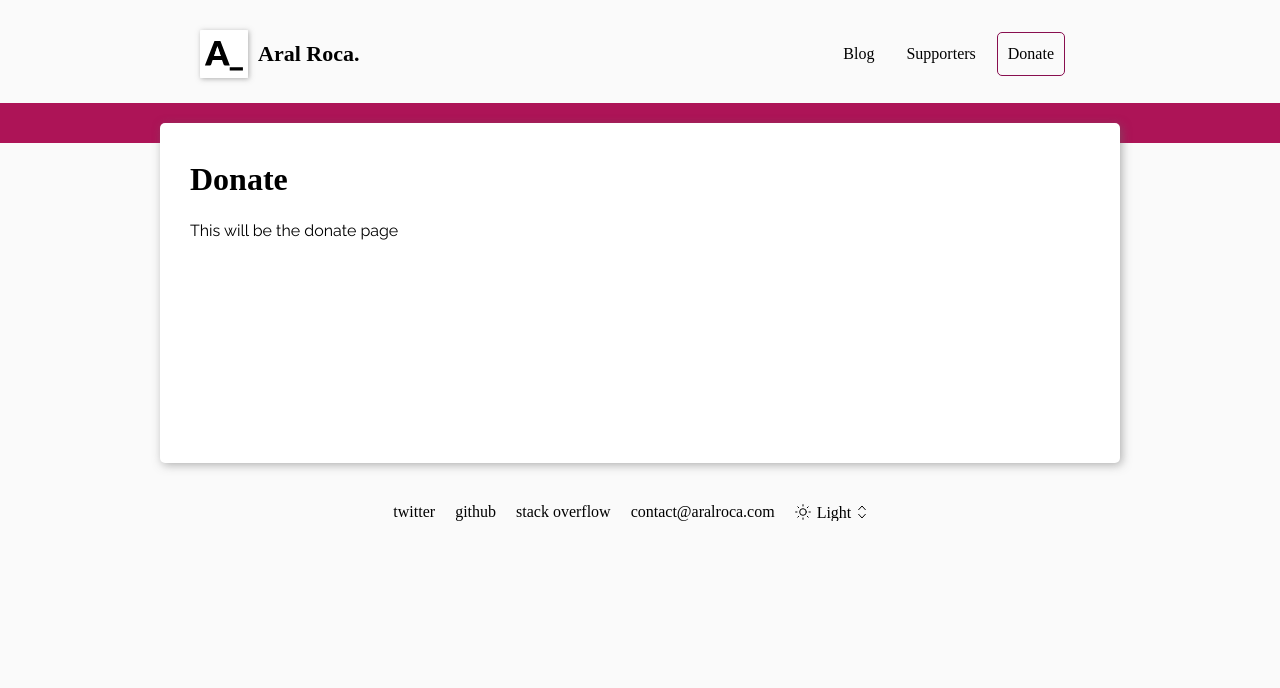
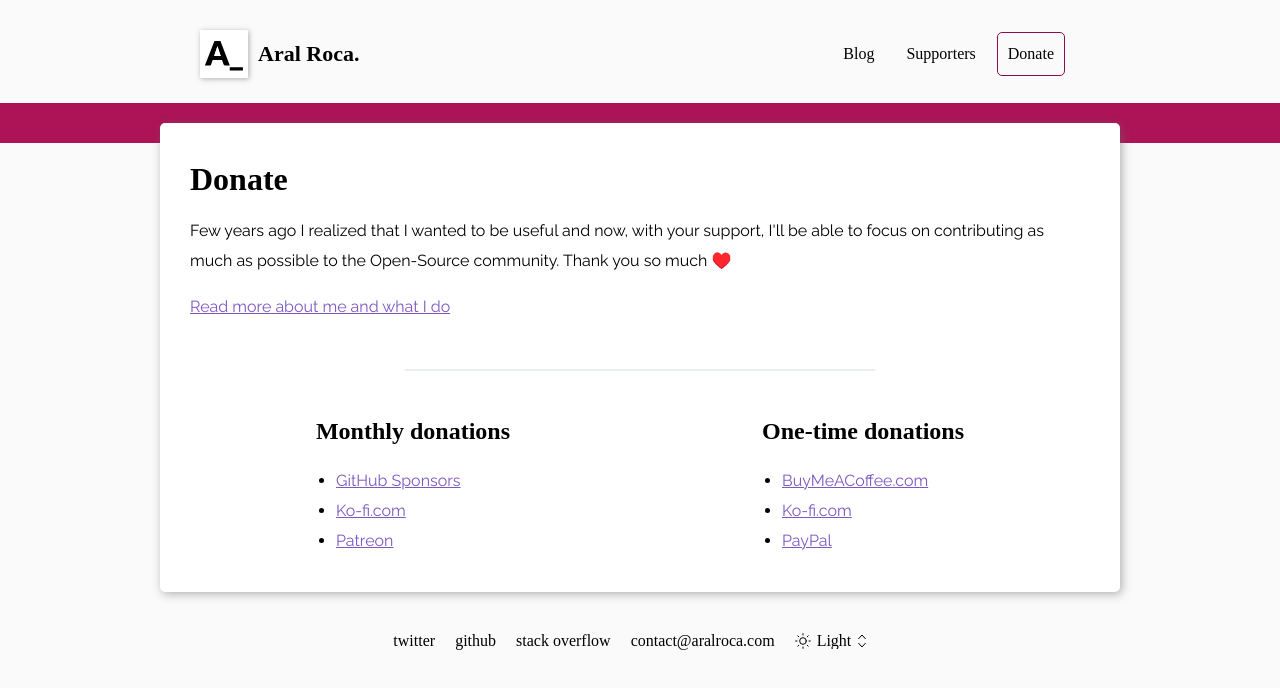
Before and after one commit to aralroca/aralroca.com, a Next.js app: page /donate in a window 1280 px wide. Shown: the top 688 px of the page. Built offline with nearby package versions, Linux system fonts and the light colour scheme; a web font is replaced by a local one.

Commit message:
Fill sections (#23)

```diff
--- a/pages/donate.js
+++ b/pages/donate.js
@@ -7,7 +7,87 @@ export default function Donate() {
         <title key="title">Donate - Aral Roca</title>
       </Head>
       <h1>Donate</h1>
-      This will be the donate page
+      <p>
+        Few years ago I realized that I wanted to be useful and now, with your
+        support, I'll be able to focus on contributing as much as possible to
+        the Open-Source community. Thank you so much ♥️
+      </p>
+      <a
+        href="https://github.com/sponsors/aralroca"
+        target="_blank"
+        rel="noopener noreferrer"
+      >
+        Read more about me and what I do
+      </a>
+
+      <hr className="donate-wrapper-separator" />
+      <div className="donate-wrapper">
+        <div>
+          <h2>Monthly donations</h2>
+          <ul>
+            <li>
+              <a
+                href="https://github.com/sponsors/aralroca"
+                target="_blank"
+                rel="noopener noreferrer"
+              >
+                GitHub Sponsors
+              </a>
+            </li>
+            <li>
+              <a
+                href="https://ko-fi.com/aralroca"
+                target="_blank"
+                rel="noopener noreferrer"
+              >
+                Ko-fi.com
+              </a>
+            </li>
+            <li>
+              <a
+                href="https://www.patreon.com/aralroca"
+                target="_blank"
+                rel="noopener noreferrer"
+              >
+                Patreon
+              </a>
+            </li>
+          </ul>
+        </div>
+
+        <div>
+          <h2>One-time donations</h2>
+          <ul>
+            <li>
+              <a
+                href="https://www.buymeacoffee.com/aralroca"
+                target="_blank"
+                rel="noopener noreferrer"
+              >
+                BuyMeACoffee.com
+              </a>
+            </li>
+            <li>
+              <a
+                href="https://ko-fi.com/aralroca"
+                target="_blank"
+                rel="noopener noreferrer"
+              >
+                Ko-fi.com
+              </a>
+            </li>
+            <li>
+              <a
+                href="https://www.paypal.me/aralroca"
+                target="_blank"
+                rel="noopener noreferrer"
+              >
+                PayPal
+              </a>
+            </li>
+          </ul>
+        </div>
+      </div>
     </>
   )
 }
--- a/styles/main.css
+++ b/styles/main.css
@@ -12,6 +12,7 @@
   --heading-color: rgba(255, 255, 255, 0.87);
   --hover-nav: #880e4f;
   --img-placeholder: black;
+  --separator: #263238;
   --post-h2: #ff7597;
   --primary-color: #9a2c58;
   --quote-color: rgba(255, 255, 255, 0.48);
@@ -35,6 +36,7 @@
   --home-h2: #4a4a4a;
   --hover-nav: #880e4f;
   --img-placeholder: #e1e2e1;
+  --separator: #eceff1;
   --post-h2: #ad1457;
   --primary-color: #ad1457;
   --quote-color: #455a64;
@@ -65,6 +67,37 @@ html {
 main {
   background-color: var(--bg-color-main);
   line-height: 30px;
+}
+
+.supporters h2 {
+  margin-top: 40px;
+}
+
+u {
+  text-decoration: none;
+  color: var(--heading-color);
+  border-bottom: 2px dotted var(--secondary-color);
+}
+
+.donate-wrapper-separator {
+  border-top: 1px solid var(--separator);
+  border-bottom: 1px solid var(--separator);
+  border-left: 1px solid var(--separator);
+  border-right: 1px solid var(--separator);
+  margin-top: 47px;
+  margin-bottom: 25px;
+  width: 52%;
+}
+
+.donate-wrapper {
+  display: flex;
+  justify-content: space-around;
+  align-items: center;
+  flex-wrap: wrap;
+}
+
+.donate-wrapper ul {
+  padding-left: 20px;
 }
 
 header nav a {
@@ -210,7 +243,8 @@ table th {
   margin: 0 auto;
 }
 
-.post ul, .post li {
+.post ul,
+.post li {
   margin: 0;
 }
 
```
Also changed, not shown: pages/supporters.js (+23 -3 lines).
